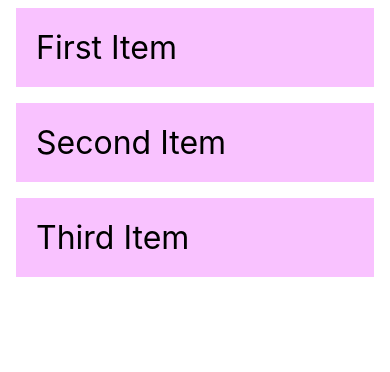
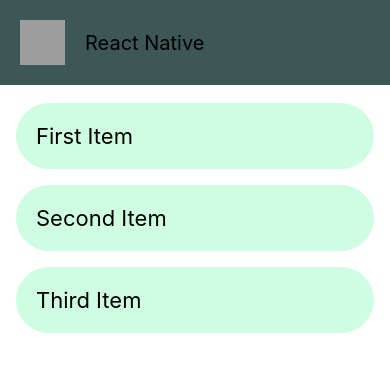
Before and after one commit to rizkymakruf/HelloReact, a React Native app: screen / in a window 390 px wide. Shown: the top 372 px of the page. Built offline with nearby package versions, Linux system fonts and the light colour scheme; grey boxes are pictures that could not be loaded.

Commit message:
initial commit

```diff
--- a/App.js
+++ b/App.js
@@ -2,10 +2,11 @@ import React, { useState } from "react";
 import {
   FlatList,
   SafeAreaView,
-  StatusBar,
   StyleSheet,
   Text,
   TouchableOpacity,
+  Image,
+  View,
 } from "react-native";
 
 const DATA = [
@@ -33,21 +34,34 @@ const App = () => {
   const [selectedId, setSelectedId] = useState(null);
 
   const renderItem = ({ item }) => {
-    const backgroundColor = item.id === selectedId ? "#6e3b6e" : "#f9c2ff";
+    const backgroundColor = item.id === selectedId ? "#68B984" : "#CFFDE1";
     const color = item.id === selectedId ? "white" : "black";
 
     return (
+      <>
         <Item
           item={item}
           onPress={() => setSelectedId(item.id)}
           backgroundColor={{ backgroundColor }}
           textColor={{ color }}
         />
+      </>
     );
   };
 
   return (
     <SafeAreaView style={styles.container}>
+      <View style={styles.nav}>
+        <Image
+          style={styles.tinyLogo}
+          source={{
+            uri: "https://reactnative.dev/img/tiny_logo.png",
+          }}
+        />
+        <Text style={styles.navText} textColor={"white"}>
+          React Native
+        </Text>
+      </View>
       <FlatList
         data={DATA}
         renderItem={renderItem}
@@ -61,15 +75,32 @@ const App = () => {
 const styles = StyleSheet.create({
   container: {
     flex: 1,
-    marginTop: StatusBar.currentHeight || 0,
   },
   item: {
     padding: 20,
     marginVertical: 8,
     marginHorizontal: 16,
+    borderRadius: 50,
   },
   title: {
-    fontSize: 32,
+    fontSize: 22,
+  },
+  tinyLogo: {
+    width: 45,
+    height: 45,
+    marginRight: 20,
+  },
+  nav: {
+    flexDirection: "row",
+    alignItems: "center",
+    backgroundColor: "#3D5656",
+    padding: 20,
+    marginBottom: 10,
+    // justifyContent: "",
+  },
+  navText: {
+    textColor: "white",
+    fontSize: 20,
   },
 });
 
```
Lines whose indentation alone changed are shown as unchanged.
